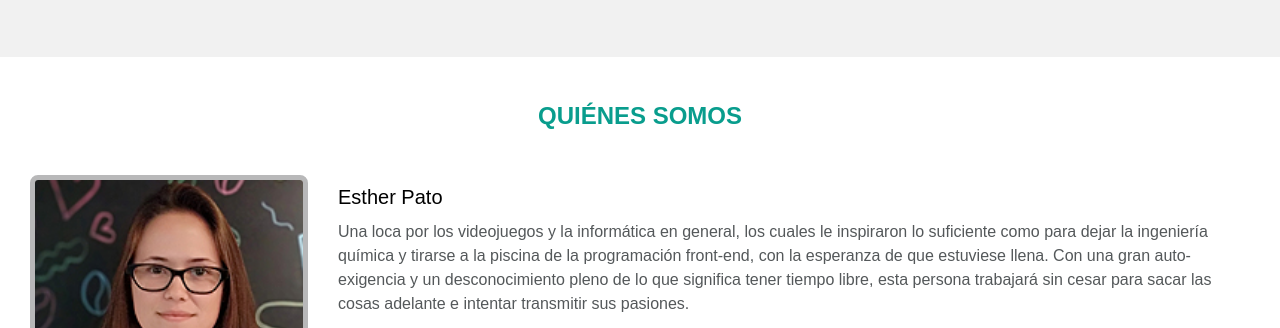
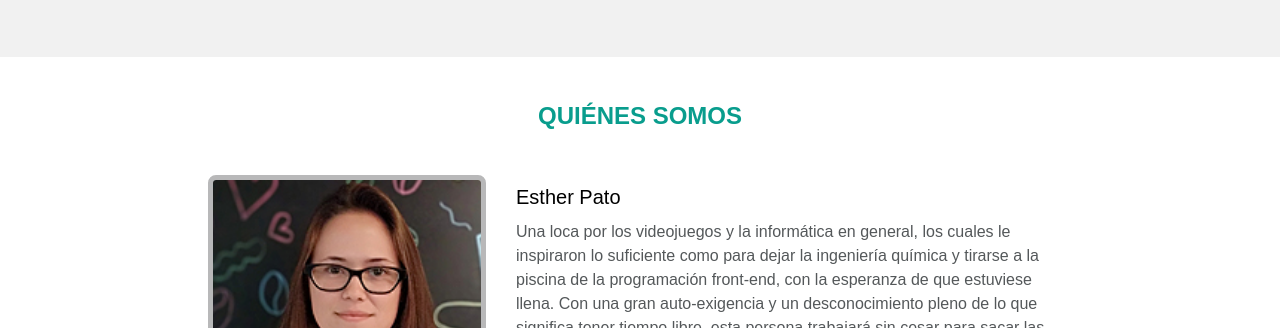
Before and after one commit to Adalab/d-s1-sprint-breakers, a plain HTML site: page index.html in a window 1280 px wide. Shown: the part 1115-1443 px from the top of the page. Drawn offline with nearby package versions, Linux system fonts and the light colour scheme.

Commit message:
Fix width v1

```diff
--- a/index.html
+++ b/index.html
@@ -35,7 +35,7 @@
         <h2 class="equipoh2">EQUIPO</h2>
       </div>
       <div class="textoequipo">
-        <p class=introduccion>“Había una vez cuatro chicas con tantas ganas de comerse el mundo, que decidieron alinear ellas mismas los planetas en lugar de esperar a que se alinearan por sí solos. Lo consiguieron en cuanto descubrieron “flexbox”. Les gustó tanto y vieron que se le daba tan bien que decidieron ir al mejor sitio a prepararse y convertirse en unas auténticas ninjas del HTML.
+        <p>“Había una vez cuatro chicas con tantas ganas de comerse el mundo, que decidieron alinear ellas mismas los planetas en lugar de esperar a que se alinearan por sí solos. Lo consiguieron en cuanto descubrieron “flexbox”. Les gustó tanto y vieron que se le daba tan bien que decidieron ir al mejor sitio a prepararse y convertirse en unas auténticas ninjas del HTML.
           Desbordantes de optimismo y fanáticas del buen hacer, estas mujeres te dejarán boquiabiert@ con el empeño que le ponen a todo”
         </p>
       </div>
@@ -92,7 +92,7 @@
               </div>
             </div>
           </div>
-        </div>
+
         <div class="container-adalaber2">
           <div class="position-img">
             <img class="img" src="assets/qs-eli.jpg" alt="">
@@ -197,7 +197,6 @@
               </div>
             </div>
           </section>
-        </div>
         </main>
         <hr class="linea">
         <footer class="pie">
--- a/scss/main.scss
+++ b/scss/main.scss
@@ -263,7 +263,8 @@ h1 {
 }
 /*QUIENES SOMOS*/
 .quienesSomos {
-  margin-top: 30px;
+  width: 924px;
+  margin: 30px auto 60px;
 }
 
 .quiensomosh2 {
```
Also changed, not shown: css/main.css, 1 other file. Lines whose indentation alone changed are shown as unchanged.
